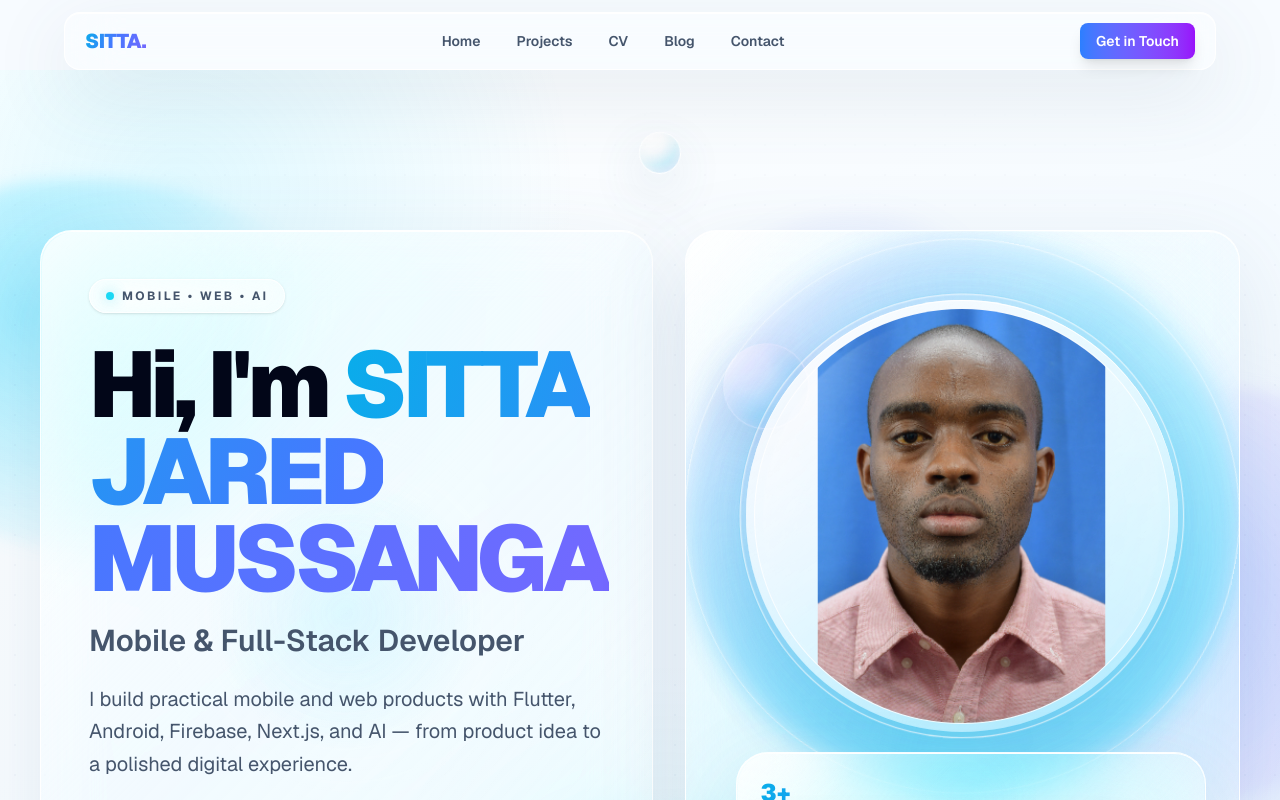
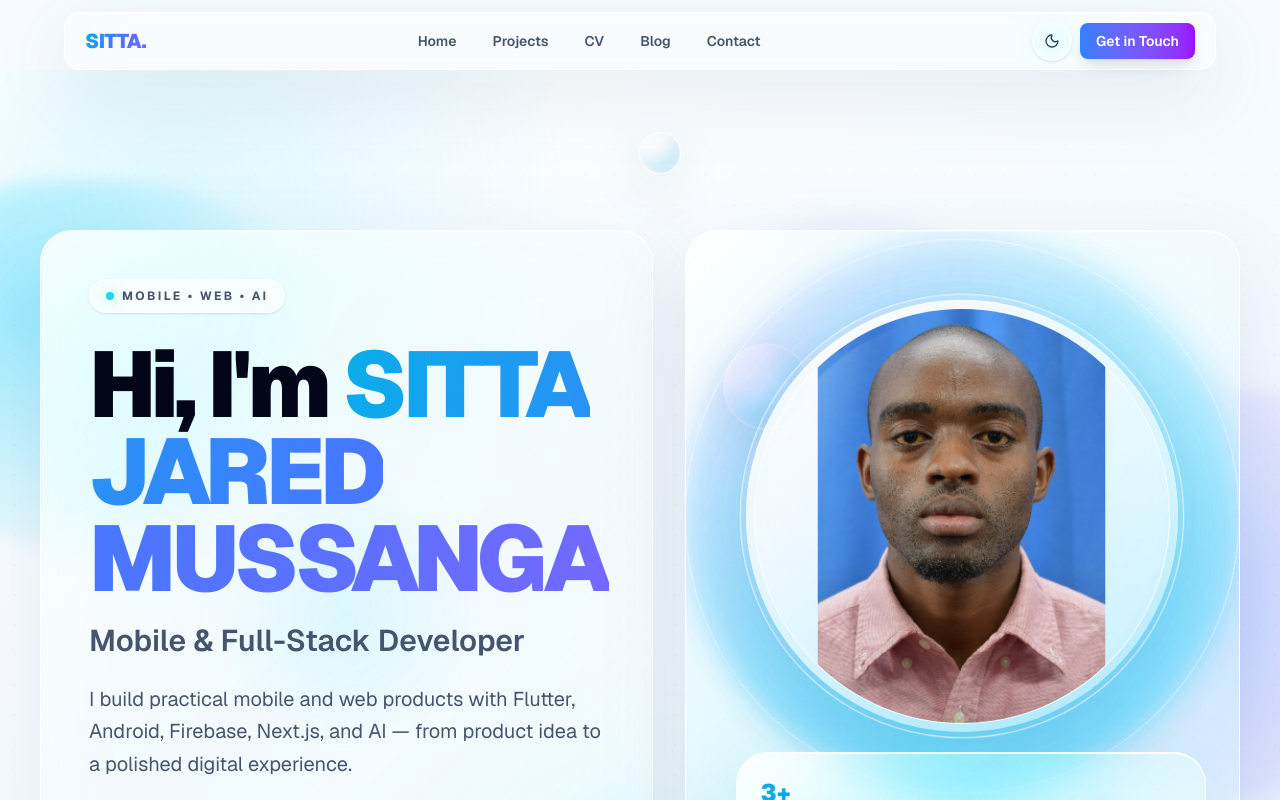
Before and after one commit to joshuamussanga7-cpu/sitta-jared-portfolio, a Next.js app: page / in a window 1280 px wide. Shown: the top 800 px of the page. Built offline with nearby package versions, Linux system fonts and the light colour scheme.

Commit message:
feat: add day night mode toggle

```diff
--- a/components/common/Navbar.tsx
+++ b/components/common/Navbar.tsx
@@ -1,11 +1,30 @@
 'use client'
 
 import Link from 'next/link'
-import { useState } from 'react'
+import { Moon, Sun } from 'lucide-react'
+import { useEffect, useState } from 'react'
 import { Button } from '@/components/ui/Button'
 
 export function Navbar() {
   const [isOpen, setIsOpen] = useState(false)
+  const [dark, setDark] = useState(false)
+
+  useEffect(() => {
+    const saved = window.localStorage.getItem('theme')
+    const shouldUseDark = saved === 'dark' || (!saved && window.matchMedia('(prefers-color-scheme: dark)').matches)
+    setDark(shouldUseDark)
+    document.documentElement.classList.toggle('dark', shouldUseDark)
+    document.body.classList.toggle('dark', shouldUseDark)
+  }, [])
+
+  const toggleTheme = () => {
+    const next = !dark
+    setDark(next)
+    window.localStorage.setItem('theme', next ? 'dark' : 'light')
+    document.documentElement.classList.toggle('dark', next)
+    document.body.classList.toggle('dark', next)
+  }
+
   const navItems = [
     { label: 'Home', href: '/' },
     { label: 'Projects', href: '/projects' },
@@ -26,20 +45,25 @@ export function Navbar() {
               </Link>
             ))}
           </div>
-          <div className="hidden md:block"><Button size="sm" href="/contact">Get in Touch</Button></div>
-          <button aria-label="Toggle menu" className="md:hidden p-2 rounded-xl hover:bg-white/60" onClick={() => setIsOpen(!isOpen)}>
-            <span className="block w-5 h-0.5 bg-slate-800 mb-1.5" />
-            <span className="block w-5 h-0.5 bg-slate-800 mb-1.5" />
-            <span className="block w-5 h-0.5 bg-slate-800" />
-          </button>
+          <div className="hidden md:flex items-center gap-2">
+            <button type="button" onClick={toggleTheme} aria-label={dark ? 'Switch to day mode' : 'Switch to night mode'} title={dark ? 'Day mode' : 'Night mode'} className="relative inline-flex h-10 w-10 items-center justify-center rounded-full border border-white/80 bg-white/45 text-slate-700 shadow-sm backdrop-blur-xl hover:-translate-y-0.5 hover:bg-white/70">
+              <span className="absolute inset-0 rounded-full bg-cyan-200/30 blur-md" />
+              {dark ? <Sun className="relative h-4 w-4" /> : <Moon className="relative h-4 w-4" />}
+            </button>
+            <Button size="sm" href="/contact">Get in Touch</Button>
+          </div>
+          <div className="md:hidden flex items-center gap-2">
+            <button type="button" onClick={toggleTheme} aria-label={dark ? 'Switch to day mode' : 'Switch to night mode'} title={dark ? 'Day mode' : 'Night mode'} className="relative inline-flex h-10 w-10 items-center justify-center rounded-full border border-white/80 bg-white/45 text-slate-700 shadow-sm backdrop-blur-xl">
+              {dark ? <Sun className="h-4 w-4" /> : <Moon className="h-4 w-4" />}
+            </button>
+            <button aria-label="Toggle menu" className="md:hidden p-2 rounded-xl hover:bg-white/60" onClick={() => setIsOpen(!isOpen)}>
+              <span className="block w-5 h-0.5 bg-slate-800 mb-1.5" /><span className="block w-5 h-0.5 bg-slate-800 mb-1.5" /><span className="block w-5 h-0.5 bg-slate-800" />
+            </button>
+          </div>
         </div>
         {isOpen && (
           <div className="md:hidden px-3 pb-3 space-y-1">
-            {navItems.map(item => (
-              <Link key={item.href} href={item.href} className="block px-4 py-3 rounded-xl text-slate-700 font-medium hover:bg-white/60" onClick={() => setIsOpen(false)}>
-                {item.label}
-              </Link>
-            ))}
+            {navItems.map(item => <Link key={item.href} href={item.href} className="block px-4 py-3 rounded-xl text-slate-700 font-medium hover:bg-white/60" onClick={() => setIsOpen(false)}>{item.label}</Link>)}
             <div className="pt-2"><Button fullWidth href="/contact">Get in Touch</Button></div>
           </div>
         )}
```
